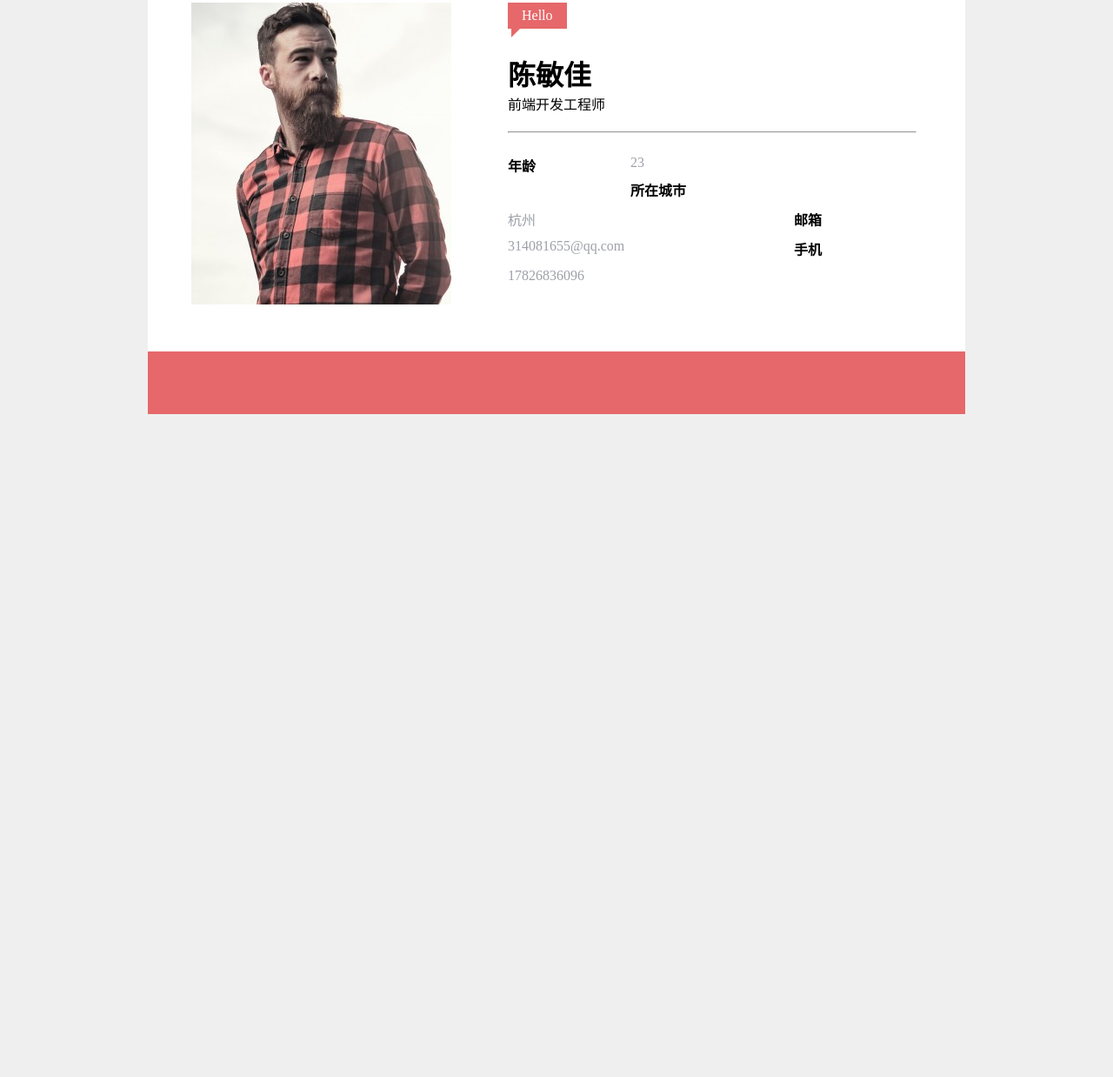
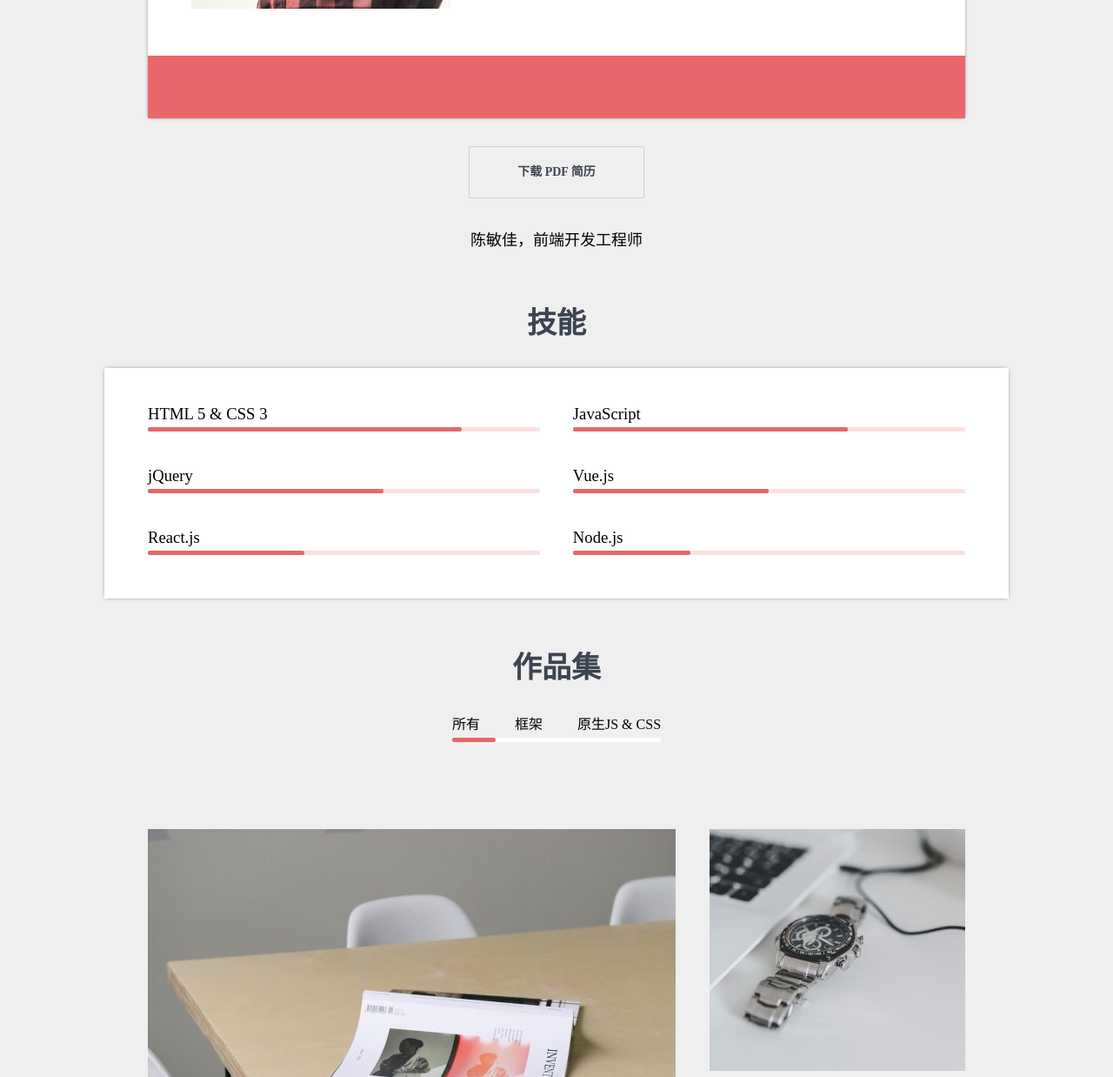
Before and after one commit to cmokj/resume, a plain HTML site: page index.html in a window 1280 px wide. Shown: the part 562-1800 px from the top of the page at 87% size. Before the commit the page ends 1038 px from the top, so only its background shows below. Drawn offline with Linux system fonts and the light colour scheme.

Commit message:
我的简历

```diff
--- a/index.html
+++ b/index.html
@@ -84,6 +84,88 @@
                 </a>
             </footer>
         </div>
+        <p class="downloadResume-wrapper">
+            <a class="downloadResume" href="#" target="_blank" download>下载 PDF 简历</a>
+        </p>
+        <p class="selfIntroduction">
+            陈敏佳，前端开发工程师
+        </p>
     </main>
+    <section class="skills">
+        <h2>技能</h2>
+        <ol class="clearfix">
+            <li>
+                <h3>HTML 5 &amp; CSS 3</h3>
+                <div class="progressBar">
+                    <div class="progress"></div>
+                </div>
+            </li>
+            <li>
+                <h3>JavaScript</h3>
+                <div class="progressBar">
+                    <div class="progress" style="width: 70%"></div>
+                </div>
+            </li>
+            <li>
+                <h3>jQuery</h3>
+                <div class="progressBar">
+                    <div class="progress" style="width: 60%"></div>
+                </div>
+            </li>
+            <li>
+                <h3>Vue.js</h3>
+                <div class="progressBar">
+                    <div class="progress" style="width: 50%;"></div>
+                </div>
+            </li>
+            <li>
+                <h3>React.js</h3>
+                <div class="progressBar">
+                    <div class="progress" style="width: 40%;"></div>
+                 </div>
+            </li>
+            <li>
+                <h3>Node.js</h3>
+                <div class="progressBar">
+                    <div class="progress" style="width: 30%;"></div>
+                </div>
+            </li>
+        </ol>
+    </section>
+    <section class="portfolio">
+        <h2>作品集</h2>
+        <nav>
+            <ol class="clearfix">
+                <li id="portfolio1">所有</li>
+                <li id="portfolio2">框架</li>
+                <li id="portfolio3">原生JS &amp; CSS</li>
+            </ol>
+            <div id="portfolioBar" class="bar state-1">
+                <div class="bar-inner"></div>
+            </div>
+        </nav>
+        <div class="works">
+            <div class="big" style="top: 0;left: 0;">
+                <img src="./img/1.jpg" alt="work1">
+            </div>
+            <div class="small" style="top: 0;right: 0;">
+                <img src="./img/2.jpg" alt="work2">
+            </div>
+            <div class="small" style="top: 298px;right: 0;">
+                <img src="./img/3.jpg" alt="work3">
+            </div>
+        </div>
+        <script>
+            portfolio1.onclick = function() {
+                portfolioBar.className = 'bar state-1';
+            }
+            portfolio2.onclick = function() {
+                portfolioBar.className = 'bar state-2';
+            }
+            portfolio3.onclick = function() {
+                portfolioBar.className = 'bar state-3';
+            }
+        </script>
+    </section>
 </body>
 </html>
--- a/resume.css
+++ b/resume.css
@@ -8,6 +8,18 @@ body {
 a {
     text-decoration: none;
     color: inherit;
+}
+ul,
+ol {
+    list-style: none;
+}
+h1,
+h2,
+h3,
+h4,
+h5,
+h6 {
+    font-weight: normal;
 }
 .clearfix::after {
     content: '';
@@ -69,6 +81,8 @@ a {
     max-width: 940px;
     margin: 0 auto;
     background: #ffffff;
+    margin-top: -340px;
+    box-shadow:0px 0px 5px -2px #333333;
 }
 .userCard .welcome {
     background: #e6686a;
@@ -147,3 +161,128 @@ a {
     fill: currentColor;
     overflow: hidden;
 }
+body > main .downloadResume-wrapper {
+    text-align: center;
+}
+body > main .downloadResume {
+    font-size: 14px;
+    line-height: 16px;
+    padding: 21px 55px;
+    display: inline-block;
+    border: 1px solid #cdcfd1;
+    border-radius: 2px;
+    color: #3d4451;
+    font-weight: bold;
+    margin: 32px 0;
+    transition: box-shadow 0.2s;
+}
+body > main .downloadResume:hover {
+    box-shadow:0px 4px 7px -3px #333333;
+}
+.selfIntroduction {
+    max-width: 940px;
+    margin: 0 auto;
+    text-align: center;
+    font-family: kai;
+    font-size: 18px;
+    line-height: 1.8;
+}
+section.skills ol {
+    max-width: 940px;
+    margin: 0 auto;
+    padding: 42px 50px 10px;
+    background-color: white;
+    box-shadow:0px 0px 5px -2px #333333;
+}
+section.portfolio ol {
+    max-width: 940px;
+    margin: 0 auto;
+}
+section.skills > h2,
+section.portfolio > h2 {
+    text-align: center;
+    color: #3d4451;
+    font-size: 34px;
+    line-height: 1.2;
+    font-weight: bold;
+    margin: 60px auto 30px;
+}
+section.skills > h3 {
+    font-size: 14px;
+    line-height: 1.1;
+    padding-right: 40px;
+}
+section.skills ol li {
+    float: left;
+    width: 48%;
+}
+section.skills ol li:nth-child(even) {
+    float: right;
+}
+section.skills .progressBar {
+    height: 5px;
+    background: #fae1e1;
+    border-radius: 2px;
+    margin: 4px 0 40px;;
+}
+section.skills .progress {
+    height: 100%;
+    background-color: #e6686a;
+    width: 80%;
+    border-radius: 2px;
+}
+section.portfolio {
+    max-width: 940px;
+    margin: 0 auto;
+    text-align: center;
+}
+section.portfolio nav {
+    text-align: center;
+    max-width: 940px;
+    margin: 0 auto;
+    display: inline-block;
+    vertical-align: top;
+}
+section.portfolio nav ol {
+    display: inline-block;
+    vertical-align: top;
+}
+section.portfolio nav ol li {
+    float: left;
+    margin-left: 40px;
+    cursor: pointer;
+}
+section.portfolio nav ol li:first-child {
+    margin-left: 0;
+}
+section.portfolio nav .bar {
+    height: 5px;
+    background: white;
+    margin: 5px 0 100px;
+    border-radius: 2px;
+}
+section.portfolio nav .bar .bar-inner {
+    height: 100%;
+    background-color: #e6686a;
+    border-radius: 2px;
+    transition: all 0.3s;
+}
+section.portfolio nav .bar.state-1 .bar-inner {
+    margin-left: 0;
+    width: 50px;
+}
+section.portfolio nav .bar.state-2 .bar-inner {
+    margin-left: 65px;
+    width: 50px;
+}
+section.portfolio nav .bar.state-3 .bar-inner {
+    margin-left: 140px;
+    width: 108px;
+}
+section.portfolio > .works {
+    position: relative;
+}
+section.portfolio > .works .big,
+section.portfolio > .works .small {
+    position: absolute;
+}
```
Also changed, not shown: img/1.jpg (added), img/2.jpg (added), img/3.jpg (added).
